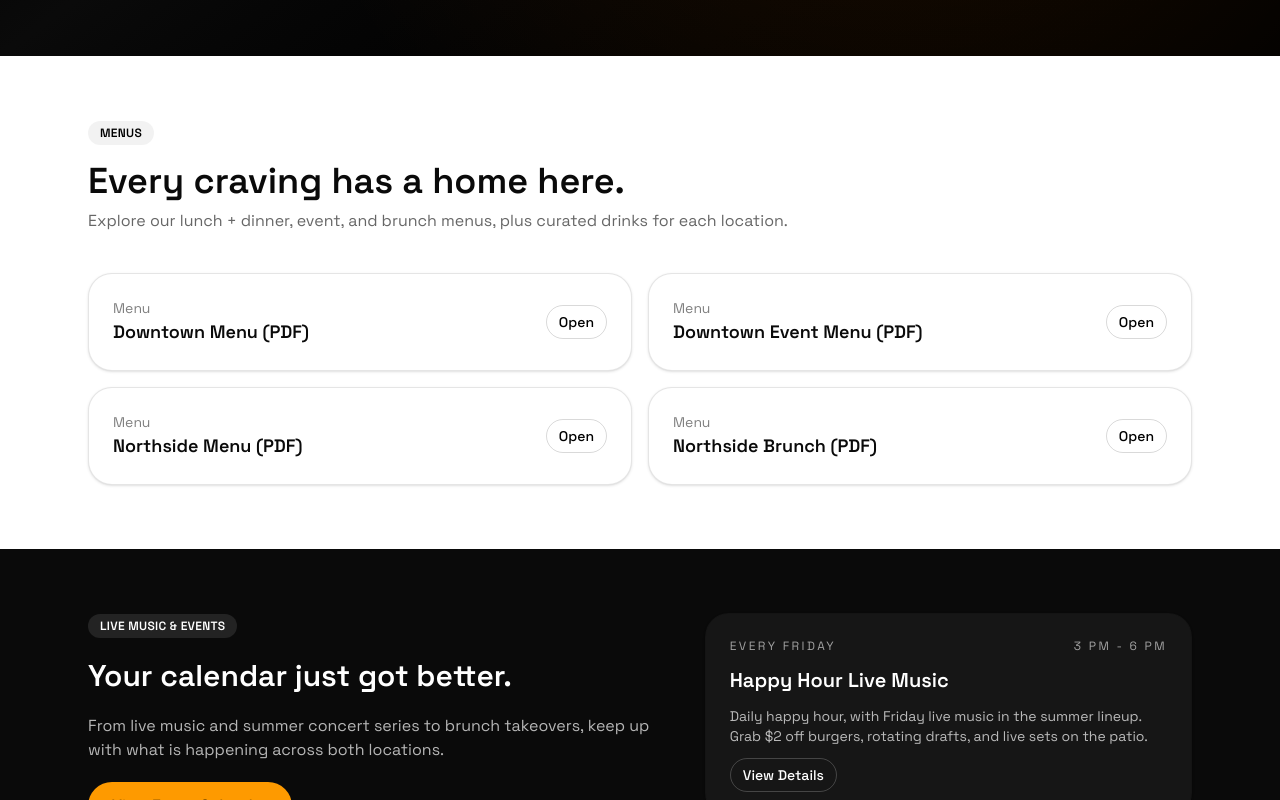
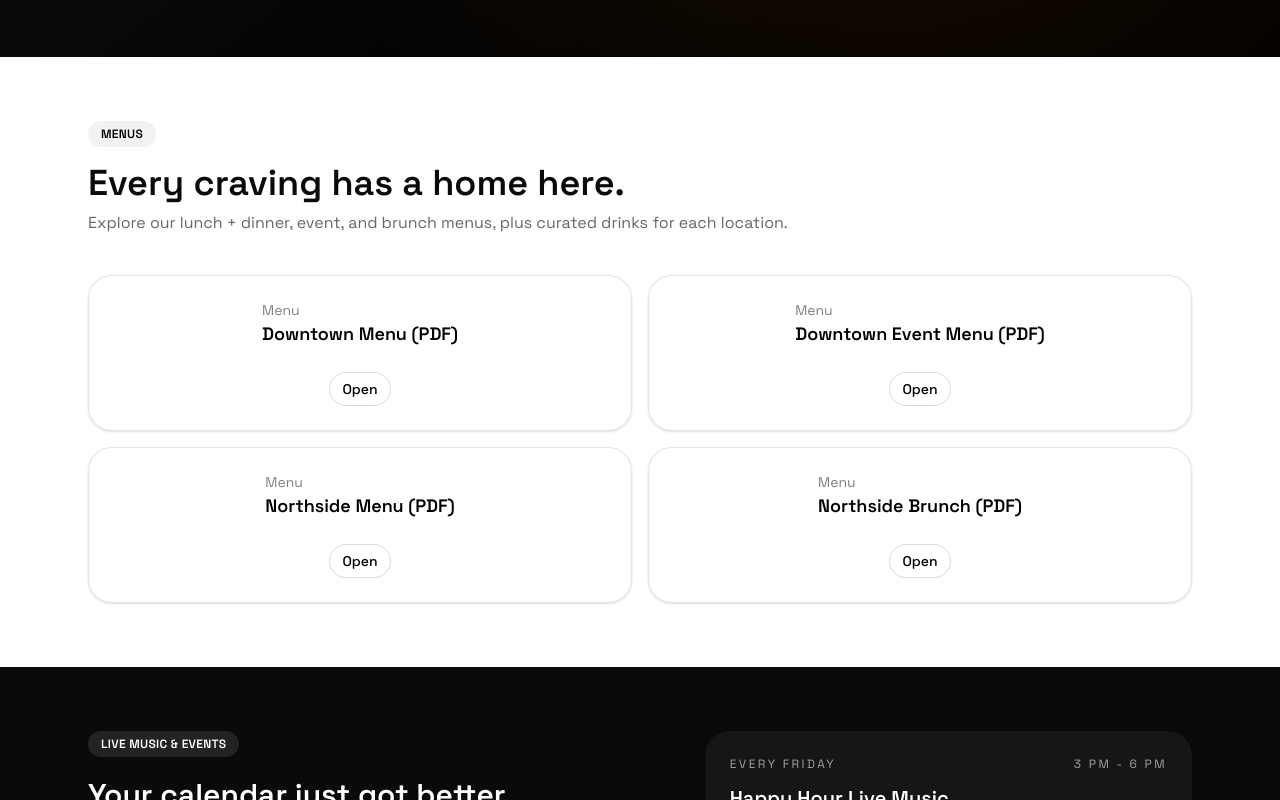
Before and after one commit to garytayl/district-tap, a Next.js app: page / in a window 1280 px wide. Shown: the part 1020-1820 px from the top of the page. Built offline with nearby package versions, Linux system fonts and the light colour scheme.

Commit message:
Add Radix UI and class variance authority; refactor Badge, Button, and Card components for improved styling and flexibility

```diff
--- a/components/ui/Badge.tsx
+++ b/components/ui/Badge.tsx
@@ -1,19 +1,32 @@
+import * as React from "react"
+import { Slot } from "@radix-ui/react-slot"
+import { cva, type VariantProps } from "class-variance-authority"
+
 import { cn } from "@/lib/utils"
 
-type BadgeProps = {
-  children: React.ReactNode
-  className?: string
+const badgeVariants = cva(
+  "inline-flex items-center justify-center rounded-full border px-3 py-1 text-xs font-semibold uppercase tracking-wide w-fit whitespace-nowrap shrink-0 [&>svg]:size-3 gap-1 [&>svg]:pointer-events-none transition-[color,box-shadow]",
+  {
+    variants: {
+      variant: {
+        default: "border-transparent bg-black/5 text-black",
+        dark: "border-transparent bg-black text-white",
+        light: "border-white/20 bg-white/10 text-white",
+      },
+    },
+    defaultVariants: {
+      variant: "default",
+    },
+  },
+)
+
+type BadgeProps = React.ComponentProps<"span"> &
+  VariantProps<typeof badgeVariants> & { asChild?: boolean }
+
+export function Badge({ className, variant, asChild = false, ...props }: BadgeProps) {
+  const Comp = asChild ? Slot : "span"
+
+  return <Comp data-slot="badge" className={cn(badgeVariants({ variant }), className)} {...props} />
 }
 
-export function Badge({ children, className }: BadgeProps) {
-  return (
-    <span
-      className={cn(
-        "inline-flex items-center rounded-full bg-black/5 px-3 py-1 text-xs font-semibold uppercase tracking-wide text-black",
-        className,
-      )}
-    >
-      {children}
-    </span>
-  )
-}
+export { badgeVariants }
--- a/components/ui/Button.tsx
+++ b/components/ui/Button.tsx
@@ -1,58 +1,61 @@
+import * as React from "react"
 import Link from "next/link"
+import { Slot } from "@radix-ui/react-slot"
+import { cva, type VariantProps } from "class-variance-authority"
 
 import { cn } from "@/lib/utils"
 
-type ButtonProps = {
-  href?: string
-  variant?: "primary" | "secondary" | "outline" | "ghost"
-  size?: "sm" | "md" | "lg"
-  className?: string
-  children: React.ReactNode
-} & React.ButtonHTMLAttributes<HTMLButtonElement>
+const buttonVariants = cva(
+  "inline-flex items-center justify-center gap-2 whitespace-nowrap rounded-full text-sm font-medium transition-all disabled:pointer-events-none disabled:opacity-50 [&_svg]:pointer-events-none [&_svg:not([class*='size-'])]:size-4 shrink-0 [&_svg]:shrink-0 outline-none focus-visible:border-ring focus-visible:ring-ring/50 focus-visible:ring-[3px]",
+  {
+    variants: {
+      variant: {
+        primary: "bg-black text-white hover:bg-neutral-900",
+        secondary: "bg-amber-500 text-black hover:bg-amber-400",
+        outline: "border border-black/15 text-black hover:border-black hover:bg-black/5",
+        ghost: "text-black hover:bg-black/5",
+      },
+      size: {
+        sm: "px-3 py-1.5",
+        md: "px-4 py-2",
+        lg: "px-6 py-3 text-base",
+      },
+    },
+    defaultVariants: {
+      variant: "primary",
+      size: "md",
+    },
+  },
+)
 
-const baseStyles =
-  "inline-flex items-center justify-center gap-2 rounded-full font-medium transition-all focus-visible:outline focus-visible:outline-2 focus-visible:outline-offset-2 focus-visible:outline-black disabled:cursor-not-allowed disabled:opacity-50"
-
-const variants: Record<NonNullable<ButtonProps["variant"]>, string> = {
-  primary: "bg-black text-white hover:bg-neutral-900",
-  secondary: "bg-amber-500 text-black hover:bg-amber-400",
-  outline: "border border-black/15 text-black hover:border-black hover:bg-black/5",
-  ghost: "text-black hover:bg-black/5",
-}
-
-const sizes: Record<NonNullable<ButtonProps["size"]>, string> = {
-  sm: "px-3 py-1.5 text-sm",
-  md: "px-4 py-2 text-sm",
-  lg: "px-6 py-3 text-base",
-}
+type ButtonProps = React.ButtonHTMLAttributes<HTMLButtonElement> &
+  VariantProps<typeof buttonVariants> & {
+    asChild?: boolean
+    href?: string
+  }
 
 export function Button({
+  className,
+  variant,
+  size,
+  asChild = false,
   href,
-  variant = "primary",
-  size = "md",
-  className,
-  children,
   ...props
 }: ButtonProps) {
-  const classes = cn(baseStyles, variants[variant], sizes[size], className)
+  const classes = cn(buttonVariants({ variant, size, className }))
 
   if (href) {
     const external = href.startsWith("http")
     return (
-      <Link
-        href={href}
-        className={classes}
-        target={external ? "_blank" : undefined}
-        rel={external ? "noreferrer" : undefined}
-      >
-        {children}
+      <Link href={href} className={classes} target={external ? "_blank" : undefined} rel={external ? "noreferrer" : undefined}>
+        {props.children}
       </Link>
     )
   }
 
-  return (
-    <button className={classes} {...props}>
-      {children}
-    </button>
-  )
+  const Comp = asChild ? Slot : "button"
+
+  return <Comp className={classes} {...props} />
 }
+
+export { buttonVariants }
--- a/components/ui/Card.tsx
+++ b/components/ui/Card.tsx
@@ -1,14 +1,15 @@
+import * as React from "react"
+
 import { cn } from "@/lib/utils"
 
-type CardProps = {
-  className?: string
-  children: React.ReactNode
+function Card({ className, ...props }: React.ComponentProps<"div">) {
+  return (
+    <div
+      data-slot="card"
+      className={cn("bg-white text-black flex flex-col gap-6 rounded-3xl border border-black/10 p-6 shadow-sm", className)}
+      {...props}
+    />
+  )
 }
 
-export function Card({ className, children }: CardProps) {
-  return (
-    <div className={cn("rounded-3xl border border-black/10 bg-white p-6 shadow-sm", className)}>
-      {children}
-    </div>
-  )
-}
+export { Card }
--- a/package.json
+++ b/package.json
@@ -9,6 +9,8 @@
     "lint": "next lint"
   },
   "dependencies": {
+    "@radix-ui/react-slot": "1.1.1",
+    "class-variance-authority": "^0.7.1",
     "clsx": "^2.1.1",
     "next": "16.0.0",
     "react": "19.2.0",
```
